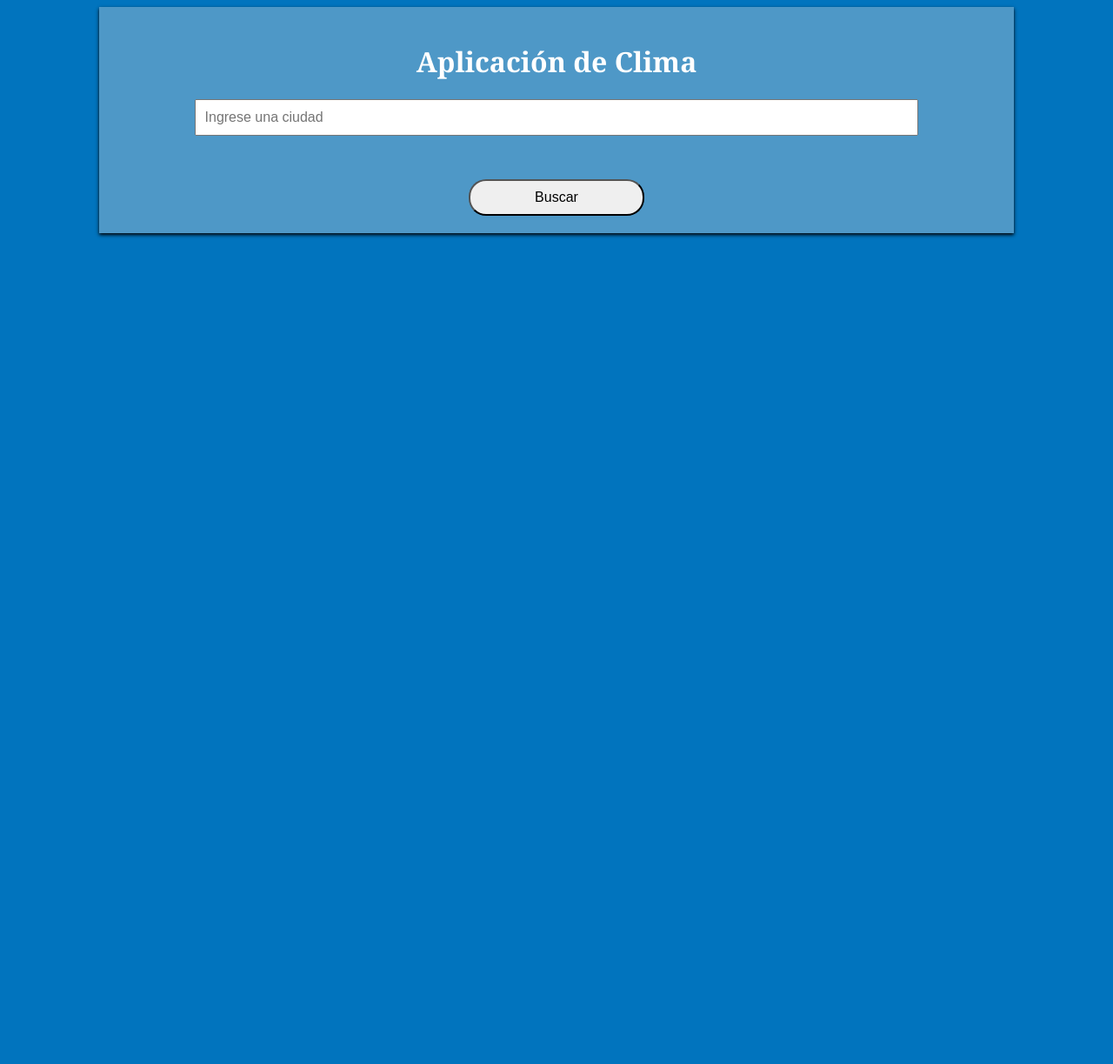
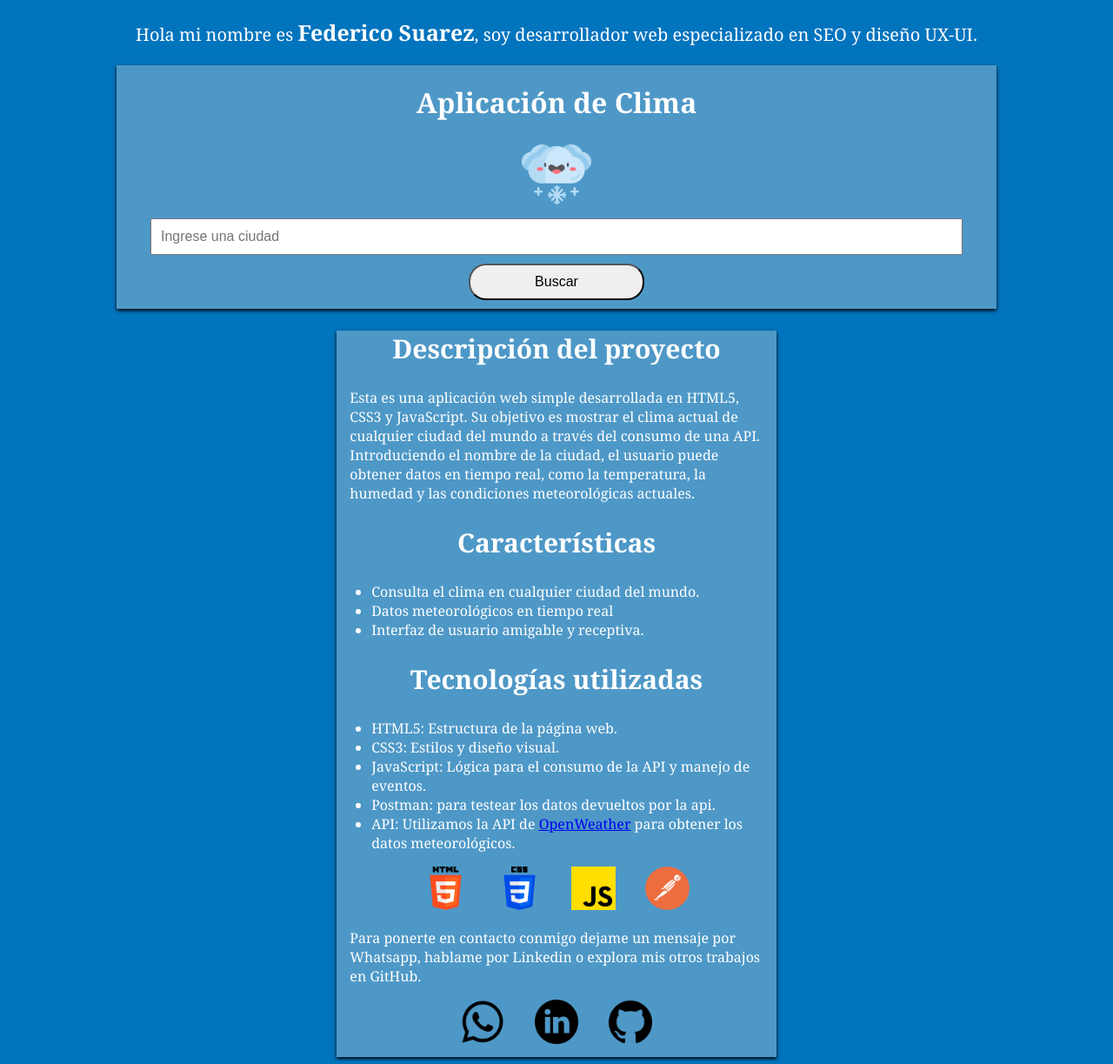
Before and after one commit to federicosuarez7/appClima, a plain HTML site: page AppClima/index.html in a window 1280 px wide. Shown: the whole page at 87% size. Before the commit the page ends 800 px from the top, so only its background shows below. Drawn offline with Linux system fonts and the light colour scheme.

Commit message:
Agrego la descripcion del proyecto

```diff
--- a/AppClima/index.html
+++ b/AppClima/index.html
@@ -7,11 +7,49 @@
     <link rel="stylesheet" href="styles.css">
 </head>
 <body>
+    <div class="presentacion">
+        <p>Hola mi nombre es <span class="nombre">Federico Suarez</span>, soy desarrollador web especializado en SEO y diseño UX-UI.</p>
+    </div>
     <div class="container">
         <h1>Aplicación de Clima</h1>
+        <img src="recursos/Imagen clima.png" alt="Imagen AppClima" class="imgNube">
         <input type="text" id="cityInput" placeholder="Ingrese una ciudad">
         <button id="searchButton">Buscar</button>
         <div id="responseData"></div>
+    </div>
+    <div class="descripcionProyecto">
+        <h2>Descripción del proyecto</h2>
+        <p class="parDescripProyecto">Esta es una aplicación web simple desarrollada en HTML5, CSS3 y JavaScript. Su objetivo es mostrar el clima actual
+            de cualquier ciudad del mundo a través del consumo de una API. Introduciendo el nombre de la ciudad, el usuario
+            puede obtener datos en tiempo real, como la temperatura, la humedad y las condiciones meteorológicas actuales.</p>
+        <h2>Características</h2>
+        <ul>
+            <li>Consulta el clima en cualquier ciudad del mundo.</li>
+            <li>Datos meteorológicos en tiempo real</li>
+            <li>Interfaz de usuario amigable y receptiva.</li>
+        </ul>
+        <h2>Tecnologías utilizadas</h2>
+            <ul>
+                <li>HTML5: Estructura de la página web.</li>
+                <li>CSS3: Estilos y diseño visual.</li>
+                <li>JavaScript: Lógica para el consumo de la API y manejo de eventos.</li>
+                <li>Postman: para testear los datos devueltos por la api.</li>
+                <li>API: Utilizamos la API de <a href="https://openweathermap.org/" target="_blank">OpenWeather</a> para obtener los datos
+                    meteorológicos.</li>
+            </ul>
+            <div class="container-logos">
+                <img src="recursos/HTML5.png" alt="Logo HTML5" class="logosTecnologías">
+                <img src="recursos/CSS3.png" alt="Logo CSS3" class="logosTecnologías">
+                <img src="recursos/JAVASCRIPT.png" alt="Logo Javascript" class="logosTecnologías">
+                <img src="recursos/POSTMAN.png" alt="Logo Postman" class="logosTecnologías">
+            </div>
+        <p class="parDescripProyecto">Para ponerte en contacto conmigo dejame un mensaje por Whatsapp, hablame por Linkedin o explora mis otros
+             trabajos en GitHub.</p>
+             <div class="container-redes">
+                <a href="https://wa.me/+5492612552658" class="redes" target="_blank"><img src="recursos/whatsapp.png" alt="Logo Whatsapp" class="imgRedes"></a>
+                <a href="https://www.linkedin.com/in/federico-leandro-suarez/" class="redes" target="_blank"><img src="recursos/linkedin.png" alt="Logo Linkedin" class="imgRedes"></a>
+                <a href="https://github.com/federicosuarez7" class="redes" target="_blank"><img src="recursos/github.png" alt="Logo GitHub" class="imgRedes"></a>
+             </div>
     </div>
 
     <!-- Enlace archivo externo Javascript -->
--- a/AppClima/script.js
+++ b/AppClima/script.js
@@ -1,5 +1,5 @@
 const urlBase = `https://api.openweathermap.org/data/2.5/weather`;
-const API_KEY = 'Colocar aqui su API KEY';
+const API_KEY = 'API KEY';
 const diffKelvin = 273.15;
 
 document.getElementById('searchButton').addEventListener('click',()=>{
--- a/AppClima/styles.css
+++ b/AppClima/styles.css
@@ -3,21 +3,44 @@ body{
     background-color:  rgb(1 116 190);
     color: white;
 }
+.presentacion{
+    max-width: 80%;
+    margin: 0 auto;
+    text-align: center;
+    font-size: 20px;
+}
+.nombre{
+    font-size: 25px;
+    font-weight: bold;
+}
 .container{
     max-width: 80%;
     margin: 0 auto;
-    padding: 20px;
     text-align: center;
     background-color: rgb(78, 152, 199);
     box-shadow: 0 2px 4px black;
 }
+h1{
+    padding-top: 2%;
+}
+.imgNube{
+    display: block;
+    margin: 0 auto;
+    width: 8%;
+    margin-bottom: 1%;
+}
+.imgNube:hover{
+    width: 9%;
+    transition-duration: .3s;
+}
 input[type='text']{
     padding: 10px;
     font-size: 16px;
-    width: 80%;
+    width: 90%;
 }
 button{
-    margin-top: 5%;
+    margin-top: 1%;
+    margin-bottom: 1%;
     padding: 10px 20px;
     font-size: 16px;
     width: 20%;
@@ -28,7 +51,44 @@ button:hover{
     background-color: black;
     color: white;
 }
-#res{
+#resposeData{
     margin-top: 20px;
     font-size: 18px;
 }
+.descripcionProyecto{
+    max-width: 40%;
+    margin: 0 auto;
+    background-color: rgb(78, 152, 199);
+    box-shadow: 0 2px 4px black;
+}
+h2{
+    font-size: 30px;
+    text-align: center;
+}
+.parDescripProyecto{
+    padding: 0% 3% 0% 3%;
+}
+.container-logos{
+    text-align: center;
+}
+.logosTecnologías{
+    display: inline-block;
+    width: 10%;
+    margin: 0% 3% 0% 3%;
+}
+.logosTecnologías:hover{
+    width: 13%;
+    transition: .5s;
+}
+.container-redes{
+    text-align: center;
+}
+.redes{
+    cursor: pointer;
+}
+.imgRedes{
+    display: inline-block;
+    width: 10%;
+    margin: 0% 3% 2% 3%;
+
+}
```
Also changed, not shown: AppClima/recursos/CSS3.png (added), AppClima/recursos/HTML5.png (added), AppClima/recursos/Imagen clima.png (added), AppClima/recursos/JAVASCRIPT.png (added), AppClima/recursos/POSTMAN.png (added), AppClima/recursos/github.png (added), AppClima/recursos/linkedin.png (added), AppClima/recursos/whatsapp.png (added).
